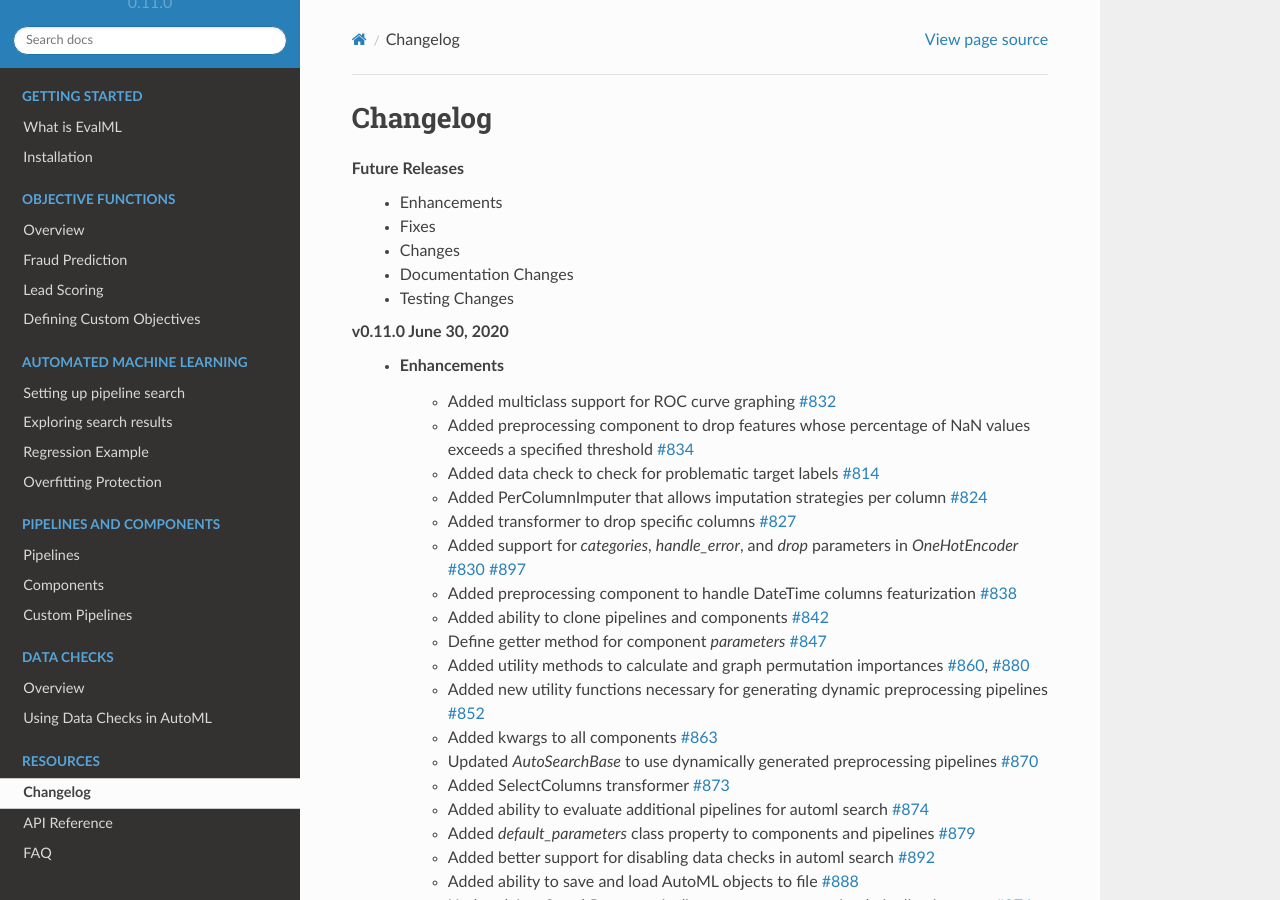
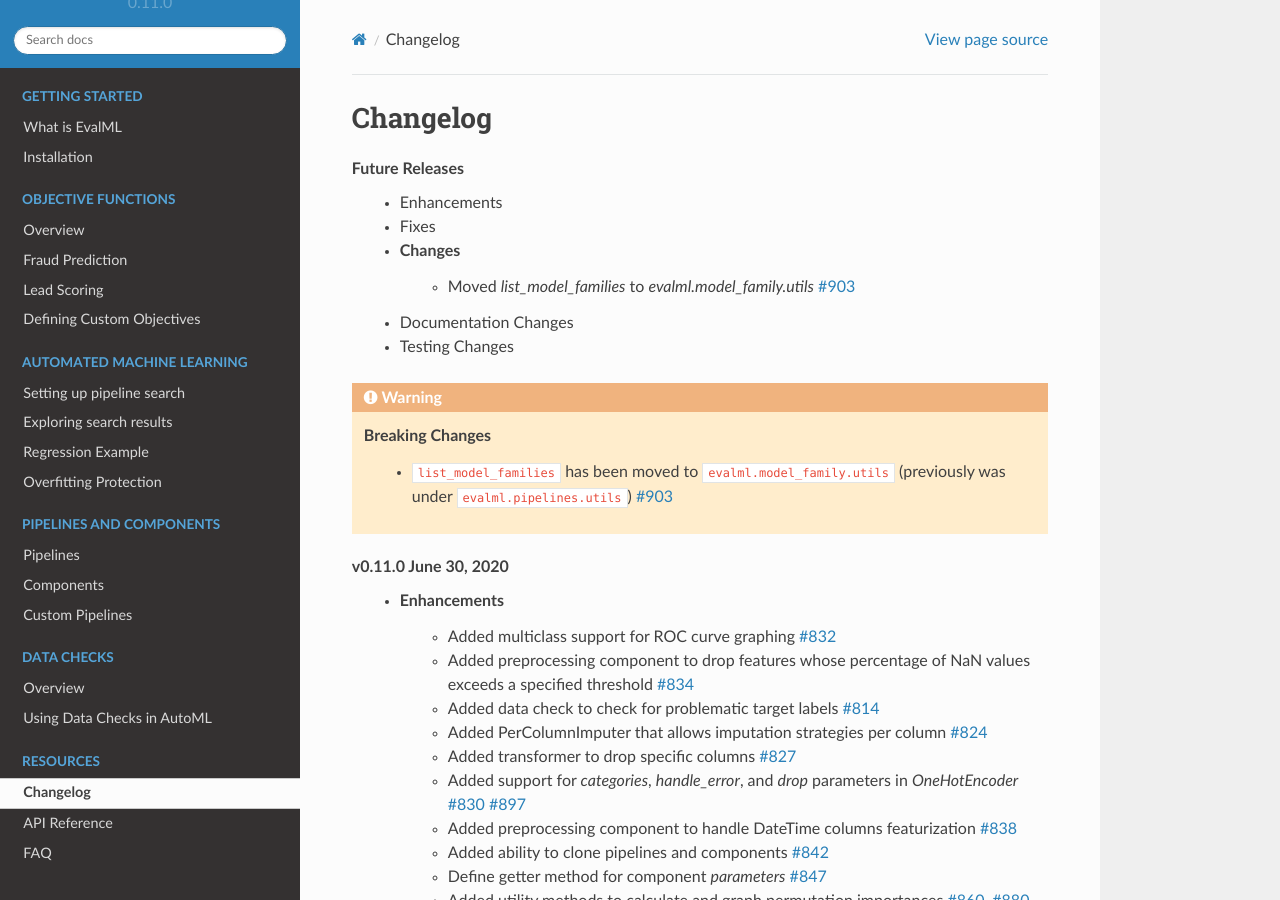
Before and after one commit to alteryx/evalml, a Sphinx documentation site: the page built from docs/source/changelog.rst, in a window 1280 px wide and 900 px high. Built offline with Sphinx 7.4.7 and the Read the Docs theme 2.0.0, drawn with Linux system fonts in a browser that asks for light colours; comment, search, counter and statistics services are not loaded.

Commit message:
changelog and fix doc

```diff
--- a/docs/source/changelog.rst
+++ b/docs/source/changelog.rst
@@ -7,8 +7,15 @@
     * Enhancements
     * Fixes
     * Changes
+        * Moved `list_model_families` to `evalml.model_family.utils` :pr:`903`
     * Documentation Changes
     * Testing Changes
+
+
+.. warning::
+
+    **Breaking Changes**
+        * ``list_model_families`` has been moved to ``evalml.model_family.utils`` (previously was under ``evalml.pipelines.utils``) :pr:`903`
 
 
 **v0.11.0 June 30, 2020**
```
Also changed, not shown: docs/source/automl/pipeline_search.ipynb.
